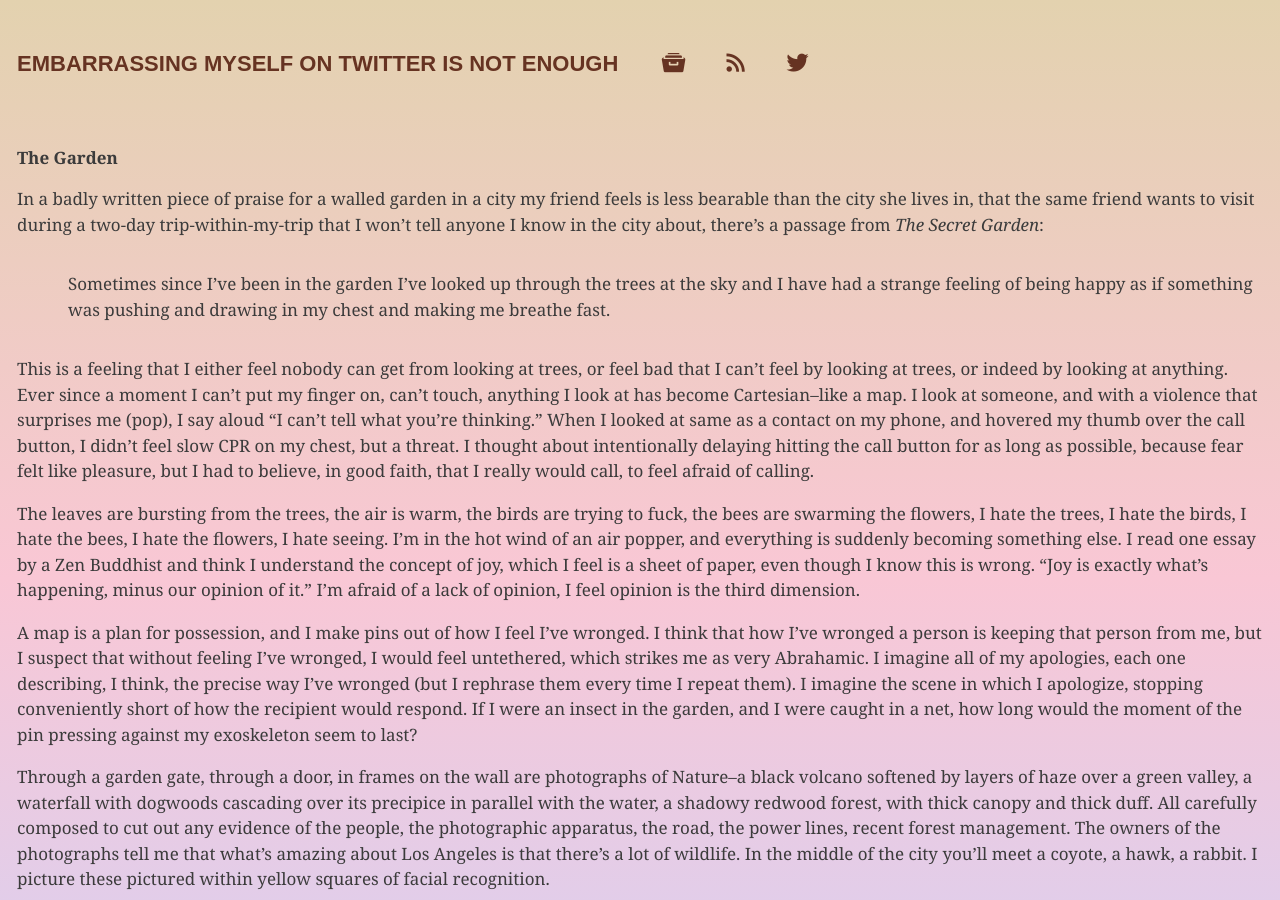
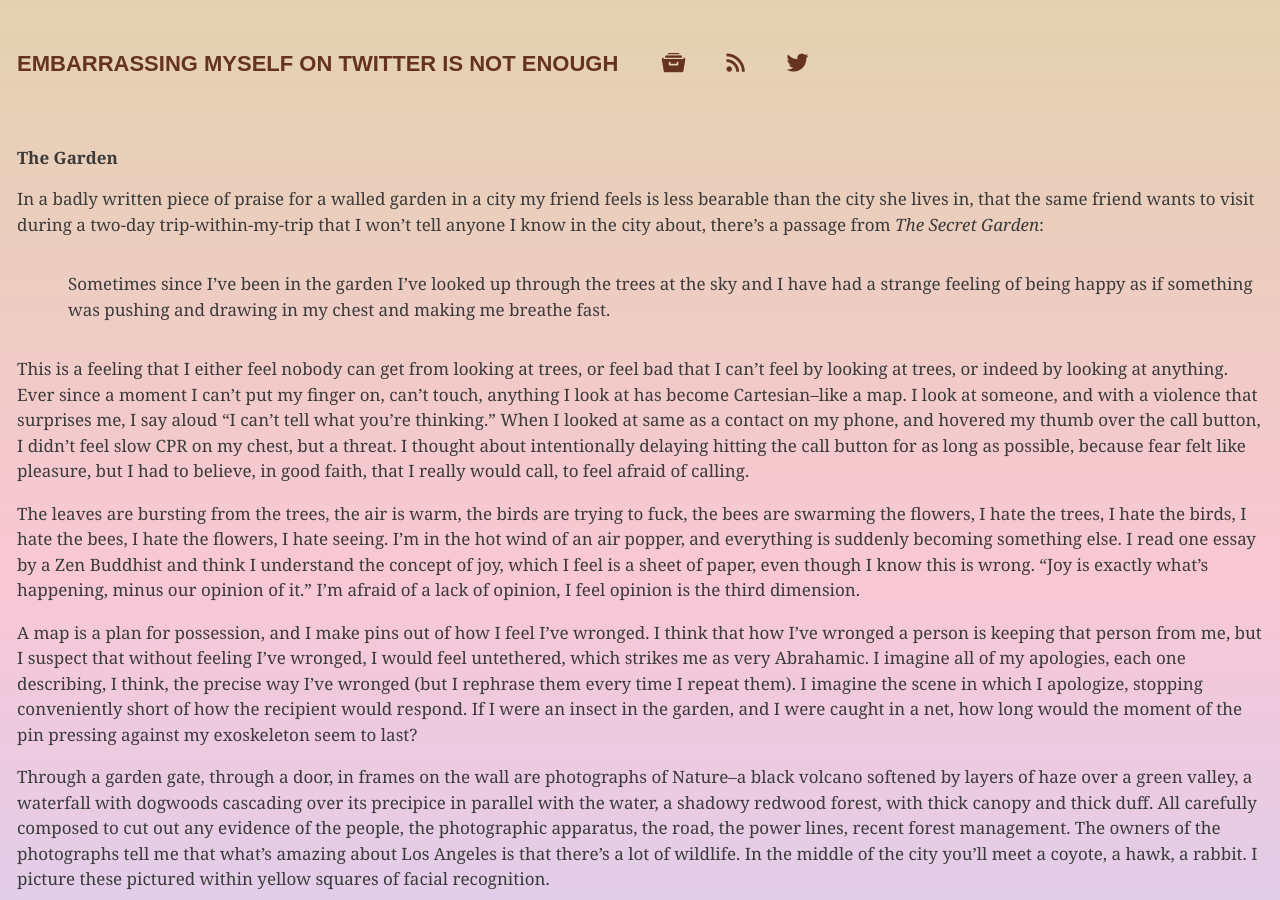
Before and after one commit to meanyhead/meanyhead.github.io, a Jekyll site: the page built from _posts/2019-4-26-the_garden.md, in a window 1280 px wide and 900 px high. Built offline with Jekyll 4.4.1, drawn with Linux system fonts in a browser that asks for light colours; comment, search, counter and statistics services are not loaded.

Commit message:
auto Mon 07/05/2021  10:36 AM

```diff
--- a/_posts/2019-4-26-the_garden.md
+++ b/_posts/2019-4-26-the_garden.md
@@ -7,7 +7,7 @@ In a badly written piece of praise for a walled garden in a city my friend feels
 
 > Sometimes since I’ve been in the garden I’ve looked up through the trees at the sky and I have had a strange feeling of being happy as if something was pushing and drawing in my chest and making me breathe fast.
 
-This is a feeling that I either feel nobody can get from looking at trees, or feel bad that I can't feel by looking at trees, or indeed by looking at anything. Ever since a moment I can't put my finger on, can't touch, anything I look at has become Cartesian--like a map. I look at someone, and with a violence that surprises me (pop), I say aloud "I can't tell what you're thinking." When I looked at same as a contact on my phone, and hovered my thumb over the call button, I didn't feel slow CPR on my chest, but a threat. I thought about intentionally delaying hitting the call button for as long as possible, because fear felt like pleasure, but I had to believe, in good faith, that I really would call, to feel afraid of calling.
+This is a feeling that I either feel nobody can get from looking at trees, or feel bad that I can't feel by looking at trees, or indeed by looking at anything. Ever since a moment I can't put my finger on, can't touch, anything I look at has become Cartesian--like a map. I look at someone, and with a violence that surprises me, I say aloud "I can't tell what you're thinking." When I looked at same as a contact on my phone, and hovered my thumb over the call button, I didn't feel slow CPR on my chest, but a threat. I thought about intentionally delaying hitting the call button for as long as possible, because fear felt like pleasure, but I had to believe, in good faith, that I really would call, to feel afraid of calling.
 
 The leaves are bursting from the trees, the air is warm, the birds are trying to fuck, the bees are swarming the flowers, I hate the trees, I hate the birds, I hate the bees, I hate the flowers, I hate seeing. I'm in the hot wind of an air popper, and everything is suddenly becoming something else. I read one essay by a Zen Buddhist and think I understand the concept of joy, which I feel is a sheet of paper, even though I know this is wrong. "Joy is exactly what’s happening, minus our opinion of it." I'm afraid of a lack of opinion, I feel opinion is the third dimension.
 
--- a/publish_time.txt
+++ b/publish_time.txt
@@ -1 +1 @@
-11:07 AM
+11:28 AM
```
